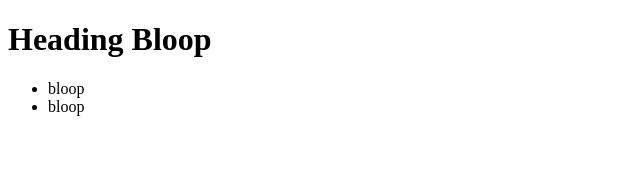
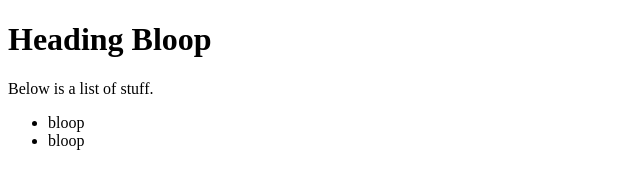
Before and after one commit to sokymo/p02-git-demo, a plain HTML site: page index.html in a window 1280 px wide. Shown: the whole page, without its empty margins (0-640 px from the left). Drawn offline with Linux system fonts and the light colour scheme.

Commit message:
Added a paragraph line.

```diff
--- a/index.html
+++ b/index.html
@@ -10,6 +10,8 @@
 
 		<h1>Heading Bloop</h1>
 
+		<p>Below is a list of stuff.</p>
+
 		<ul>
 			<li>bloop</li>
 			<li>bloop</li>
```
